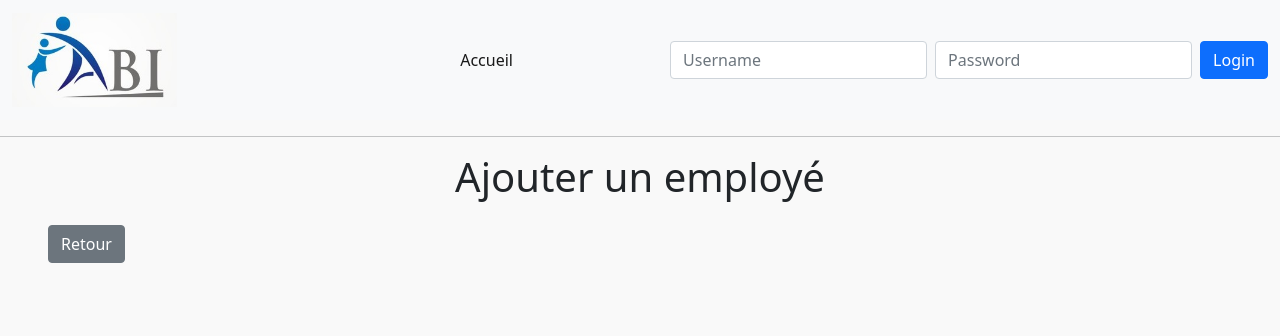
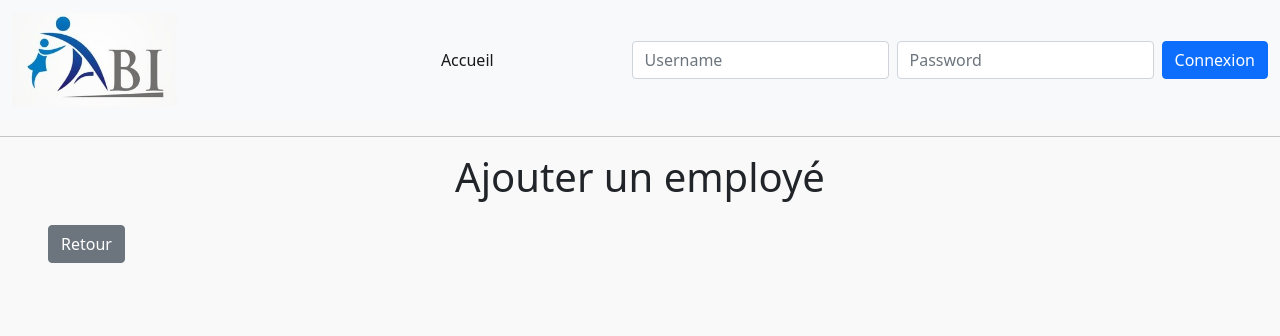
Before and after one commit to QuentinBOul/projetmandarine, a PHP site: template src/view/user/gestion_RH/formUser.php in a window 1280 px wide. Shown: the top 336 px of the page. Run offline with PHP 8.4, Linux system fonts and the light colour scheme; the template is opened without the code that fills it, so the values that code supplies are empty; some libraries are stand-ins or nearby versions.

Commit message:
Modif navbar
traduction des boutons login et logout + passage du bouton logout en rouge

```diff
--- a/src/view/layout.php
+++ b/src/view/layout.php
@@ -53,12 +53,12 @@
                     <?php
                 if (isset($_SESSION['user']) && $_SESSION['isLogged'] == true ){
                     echo '<span id="bjrconnect"> Bienvenue <b>', $_SESSION['user']->getLoginUser(), '</b></span>';
-                    echo  '<a href="./logout"><button class="btn btn-warning" type="submit">Logout</button></a>';
+                    echo  '<a href="./logout"><button class="btn btn-danger" type="submit">Deconnexion</button></a>';
                 }else{
                     echo '<form class="d-flex" action="" method="post">';
                     echo '<input class="form-control me-2" type="text" placeholder="Username" name="username" />';
                     echo '<input class="form-control me-2" type="password" placeholder="Password" name="password" />';
-                    echo  '<button class="btn btn-primary" type="submit">Login</button>';
+                    echo  '<button class="btn btn-primary" type="submit">Connexion</button>';
                     echo "</form>";
 
                 }
```
